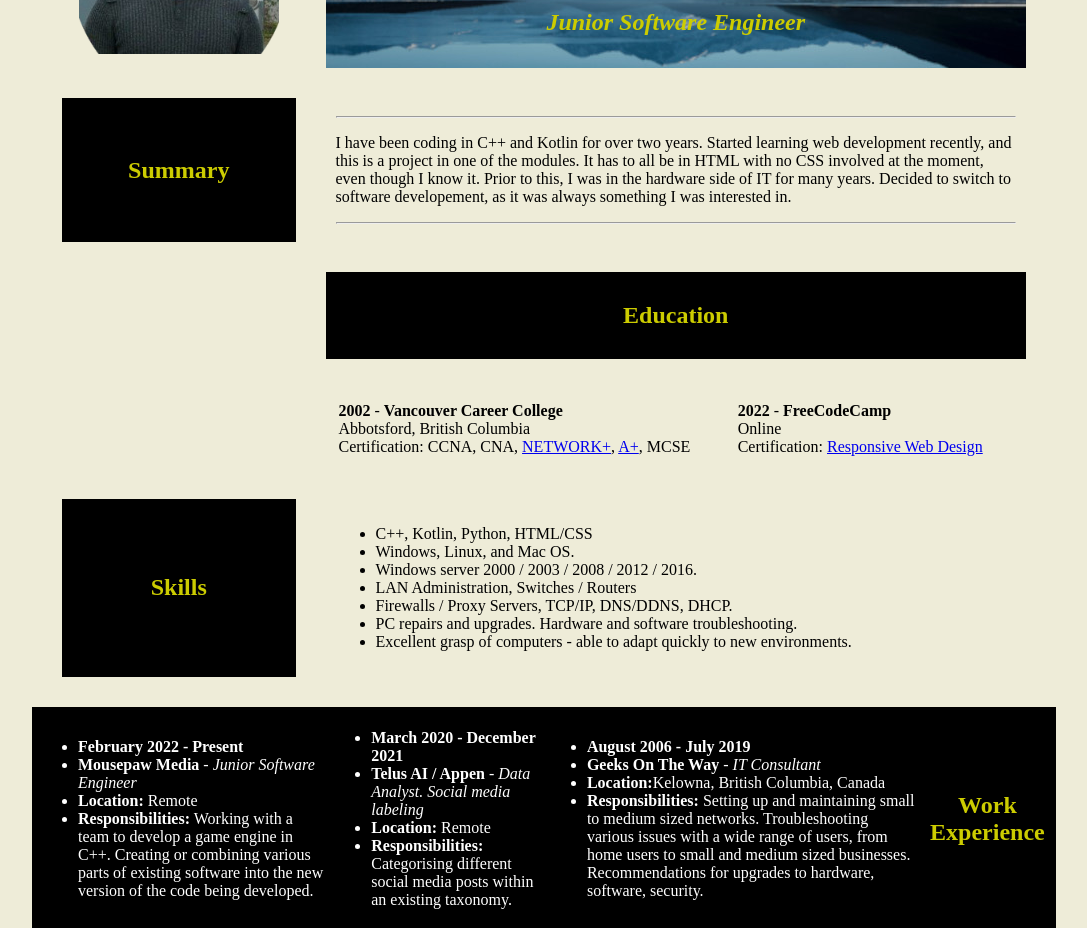
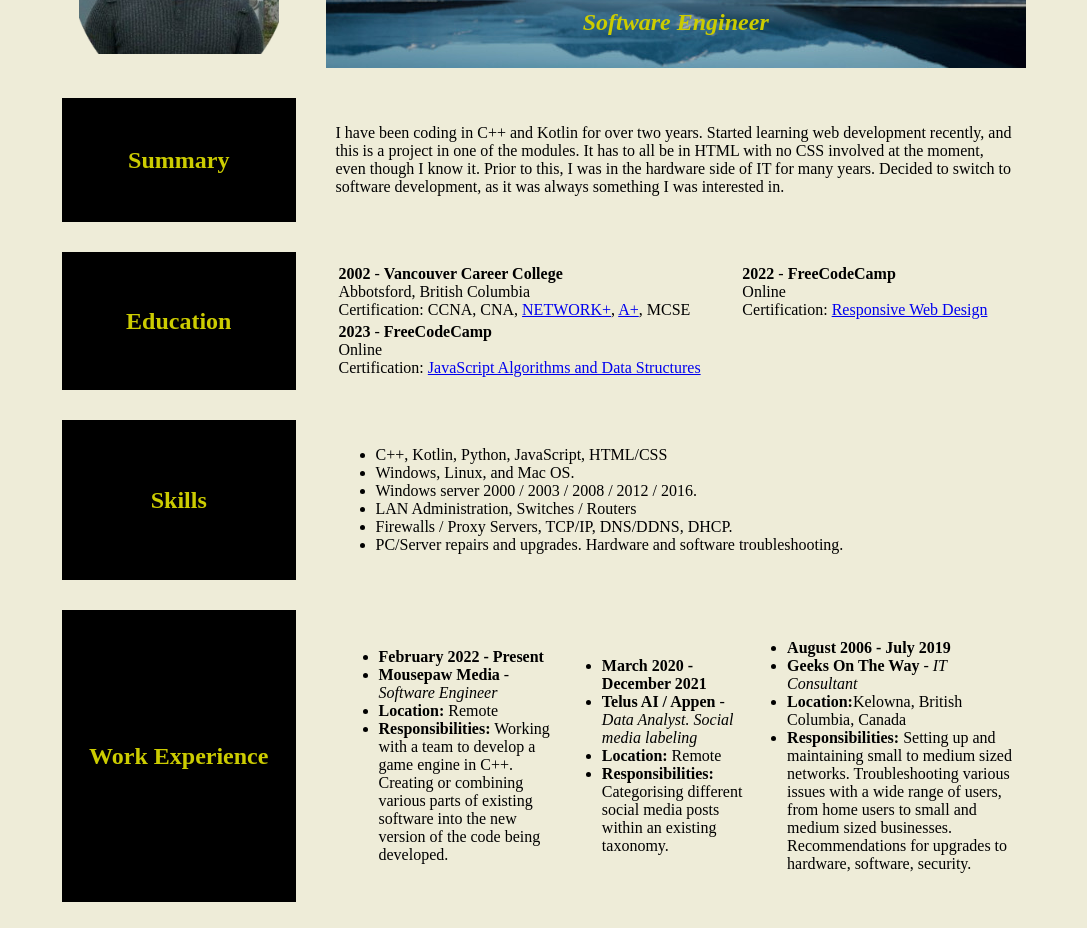
Before and after one commit to jacktolmie/webdev2023, a plain HTML site: page public/capstones/1/index.html in a window 1280 px wide. Shown: the part 194-1122 px from the top of the page, without its empty margins (96-1183 px from the left). Drawn offline with Linux system fonts and the light colour scheme.

Commit message:
Changed the capstone one project to make it look a bit nicer.

```diff
--- a/css/styles.css
+++ b/css/styles.css
@@ -1,22 +1,12 @@
-body {
-  background: rgb(99, 74, 255);
-  background: linear-gradient(
-    0deg,
-    rgba(99, 74, 255, 1) 0%,
-    rgba(131, 234, 241, 1) 100%
-  );
+.main-container {
+  /* background-color: black; */
+  display: flex;
   height: 100vh;
-}
-hr {
-  border-color: black;
-}
-.maintitle {
-  text-align: center;
-  color: black;
+  width: 100vw;
+  border: 1px solid black;
 }
 
-.sites > div {
-  display: flex;
-  margin: 10px;
-  padding: 20px;
+header {
+  background-image: url(../assets/images/biscii_2022.jpg);
+  border: 2px solid orange;
 }
--- a/public/capstones/1/index.html
+++ b/public/capstones/1/index.html
@@ -6,32 +6,29 @@
     <title>My Resume</title>
   </head>
   <body bgcolor=" #eeecd8">
-    <table width="1024px"; cellpadding="10" cellspacing="30" align="center">
+    <table width="1024px" cellpadding="10" cellspacing="30" align="center">
         <tr>
           <td width: 25%;><center><img src="./assets/images/me.png" height="200"></center></td>
 
           <td width: 75%; background="./assets/images/mountains.jpg" >
 
             <center><h1><font color="#000000"><b>JACK TOLMIE</b></font></h1><br><br><br>
-            <center><h2><font color="#cccc00"><i>Junior Software Engineer</i></font></h2></center>
+            <center><h2><font color="#cccc00"><i>Software Engineer</i></font></h2></center>
           </td>
+        </tr>
         <tr>
           <td align="center" width="25%" bgcolor="000000"><h2><font color="#cccc00">Summary</font></h2></td>
-          <td width: 75%; ><hr /><p>
+          <td width="75%" ><p>
             I have been coding in C++ and Kotlin for over two years. Started learning
             web development recently, and this is a project in one of the modules. It
             has to all be in HTML with no CSS involved at the moment, even though I
             know it. Prior to this, I was in the hardware side of IT for many years.
-            Decided to switch to software developement, as it was always something I
+            Decided to switch to software development, as it was always something I
             was interested in.
-          </p><hr /></td>
+          </p></td>
         </tr>
         <tr>
-          <td></td>
           <td bgcolor="#000000"><h2><center><font color="#cccc00">Education</font></center></h2></td>
-        </tr>
-        <tr>
-          <td></td>
           <td>
             <table width="100%">
                 <tr>
@@ -40,12 +37,10 @@
                         Columbia <br />Certification: CCNA, CNA,
                         <a
                           href="https://www.certmetrics.com/comptia/public/download_e_cert.aspx?cert=655C52A6E9DC2230D15EA975EF32D583O30868D77DBA47A68FEC2C887BA8B8B85"
-                          >NETWORK+</a
-                        >,
+                          >NETWORK+</a>,
                         <a
                           href="https://www.certmetrics.com/comptia/public/download_e_cert.aspx?cert=86732C26791B99011CF63E6D8AD0B5CFOB7BB4C0934810CE5E0BEE4EA6AA7809F"
-                          >A+</a
-                        >, MCSE</td>
+                          >A+</a>, MCSE
                     </td>
                     <td>
                         <b>2022</b> - <b>FreeCodeCamp</b> <br />Online <br />Certification:
@@ -55,33 +50,35 @@
                         >
                     </td>
                 </tr>
+                <tr>
+                  <td>
+                    <b>2023</b> - <b>FreeCodeCamp</b> <br />Online <br />Certification:
+                    <a href="https://freecodecamp.org/certification/jacktolmie/javascript-algorithms-and-data-structures">JavaScript Algorithms and Data Structures</a>
+                  </td>
+                </tr>
             </table>
         </tr>
         <tr>
           <td bgcolor="#000000"><h2><center><font color="#cccc00">Skills</font></center></h2></td>
           <td>    <ul>
-            <li>C++, Kotlin, Python, HTML/CSS</li>
+            <li>C++, Kotlin, Python, JavaScript, HTML/CSS</li>
             <li>Windows, Linux, and Mac OS.</li>
             <li>Windows server 2000 / 2003 / 2008 / 2012 / 2016.</li>
             <li>LAN Administration, Switches / Routers</li>
             <li>Firewalls / Proxy Servers, TCP/IP, DNS/DDNS, DHCP.</li>
-            <li>PC repairs and upgrades. Hardware and software troubleshooting.</li>
-            <li>
-              Excellent grasp of computers - able to adapt quickly to new
-              environments.
-            </li>
+            <li>PC/Server repairs and upgrades. Hardware and software troubleshooting.</li>
           </ul></td>
         </tr>
-    </table>
-    <table width="1024px%" bgcolor="#000000" align="center">
+        <tr>
+
+          <td bgcolor="#000000"><h2><center><font color="#cccc00">Work Experience</font></center></h2></td>
+            <td>
+                  <table>
                     <tr>
                               <td>
-                <table width="100%" bgcolor="#000000">
-                    <tr>
-                        <td><font color="ffffff">
                                   <ul>
                                       <li><b>February 2022 - Present</b></li>
-                                <li><b>Mousepaw Media</b> - <i>Junior Software Engineer</i></li>
+                                      <li><b>Mousepaw Media</b> - <i>Software Engineer</i></li>
                                       <li><b>Location:</b> Remote</li>
                                       <li>
                                         <b>Responsibilities:</b> Working with a team to develop a game
@@ -89,9 +86,8 @@
                                         software into the new version of the code being developed.
                                       </li>
                                     </ul>
-                              </font>
                               </td>
-                        <td><font color="ffffff">
+                              <td>
                                   <ul>
                                       <li><b>March 2020 - December 2021</b></li>
                                       <li>
@@ -103,9 +99,8 @@
                                         within an existing taxonomy.
                                       </li>
                                     </ul>
-                              </font>
                               </td>
-                        <td><font color="ffffff">
+                              <td>
                                   <ul>
                                       <li><b>August 2006 - July 2019</b></li>
                                       <li><b>Geeks On The Way</b> - <i>IT Consultant</i></li>
@@ -114,27 +109,28 @@
                                         <b>Responsibilities:</b> Setting up and maintaining small to medium sized networks. Troubleshooting various issues with a wide range of users, from home users to small and medium sized businesses. Recommendations for upgrades to hardware, software, security.
                                       </li>
                                     </ul>
-                              </font>
                               </td>
-
                       </tr>
                     </table>
                   </td>
+              <!-- </tr>
+
+          </table> -->
+        <!-- </td> -->
+        </tr>
+        <tr>
+          <td></td>
           <td>
-
-                <td bgcolor="#000000"><h2><center><font color="#cccc00">Work Experience</font></center></h2></td>
-
-            </td>
-            <td></td>
-        </tr>
-    </table>
-    <table width="100%">
+          <table align="center">
               <tr>
                   <td width="33%"><center><img src="./assets/images/linkedin.png" height="40"</center></td>
                   <td width="33%"><center><a href="https://twitter.com/JackTolmie?ref_src=twsrc%5Etfw"><img src="./assets/images/twitter-logo.png" height="40"></a></center></td>
                   <td width="33%"><center><a href="https://github.com/jacktolmie"><img src="./assets/images/GitHub_Logo.png" height="40"></a></center></td>
               </tr>
           </table>
+        </td>
+        </tr>
 
+</table>
   </body>
 </html>
```
Also changed, not shown: index.html (+6 -23 lines), assets/images/movies.jpg (deleted). Lines whose indentation alone changed are shown as unchanged.
